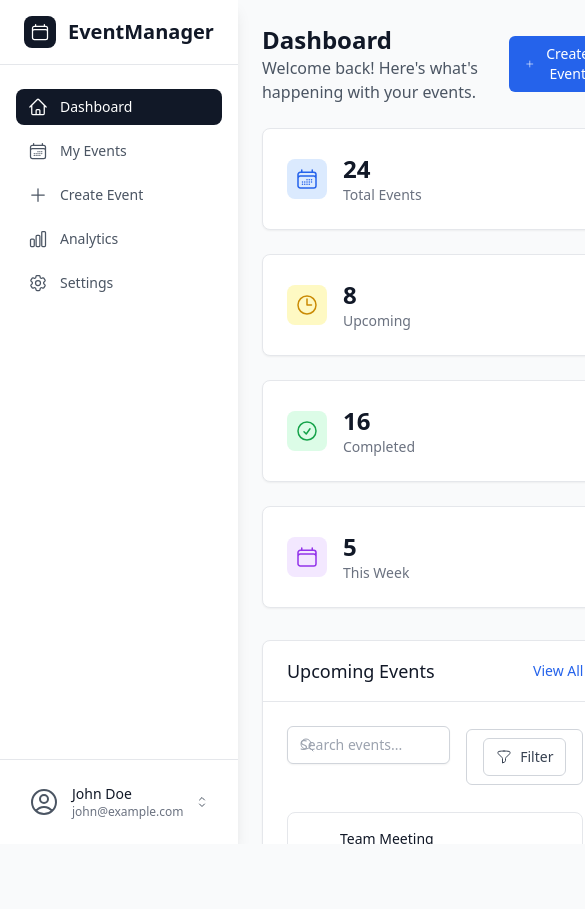
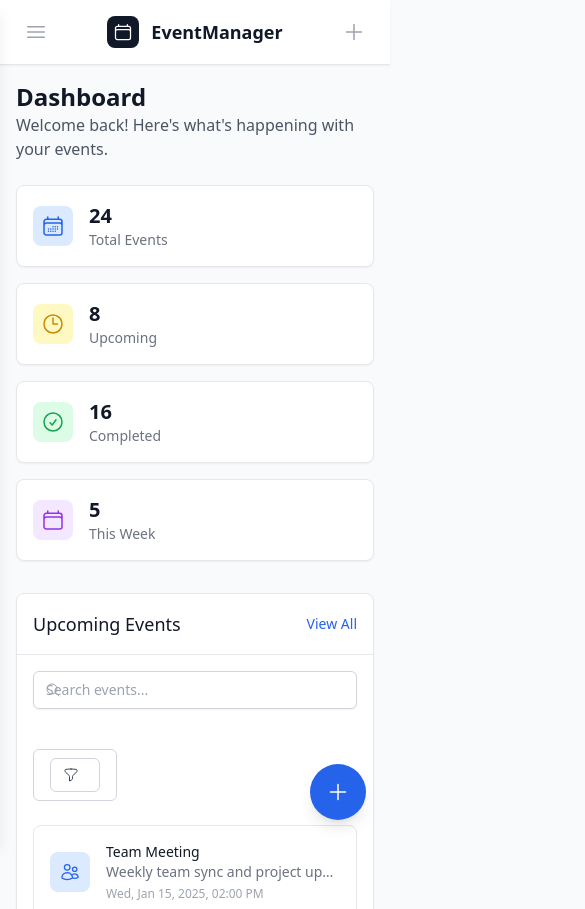
Before and after one commit to qlaxd/event-manager, a Vue app in the folder frontend/: page /dashboard in a window 390 px wide. Shown: the top 909 px of the page, 585 px wide, since content can reach past the window. Before the commit the page ends 844 px from the top, so only its background shows below. Built offline with nearby package versions, Linux system fonts and the light colour scheme; the HTML template or start-up script is replaced by a standard one.

Commit message:
making the components more responsive on mobile

```diff
--- a/frontend/src/components/ui/Sidebar.vue
+++ b/frontend/src/components/ui/Sidebar.vue
@@ -1,17 +1,42 @@
 <template>
-  <aside class="w-64 bg-white shadow-lg flex flex-col">
+  <!-- Mobile Sidebar Overlay -->
+  <div
+    v-if="isOpen && isMobile"
+    class="fixed inset-0 z-40 lg:hidden"
+    @click="$emit('close')"
+  >
+    <div class="fixed inset-0 bg-gray-600 bg-opacity-75"></div>
+  </div>
+
+  <!-- Sidebar -->
+  <aside
+    :class="[
+      'bg-white shadow-lg flex flex-col transition-transform duration-300 ease-in-out',
+      'fixed inset-y-0 left-0 z-50 w-64 lg:static lg:inset-0 lg:translate-x-0',
+      isOpen || !isMobile ? 'translate-x-0' : '-translate-x-full'
+    ]"
+  >
     <!-- Logo/Brand -->
     <div class="px-6 py-4 border-b border-gray-200">
-      <div class="flex items-center">
-        <div class="flex items-center justify-center w-8 h-8 bg-gray-900 text-white rounded-lg">
-          <CalendarIcon class="w-5 h-5" />
+      <div class="flex items-center justify-between">
+        <div class="flex items-center">
+          <div class="flex items-center justify-center w-8 h-8 bg-gray-900 text-white rounded-lg">
+            <CalendarIcon class="w-5 h-5" />
+          </div>
+          <h1 class="ml-3 text-xl font-bold text-gray-900">EventManager</h1>
         </div>
-        <h1 class="ml-3 text-xl font-bold text-gray-900">EventManager</h1>
+        <!-- Close button for mobile -->
+        <button
+          @click="$emit('close')"
+          class="lg:hidden p-2 rounded-md text-gray-400 hover:text-gray-600 hover:bg-gray-100"
+        >
+          <XMarkIcon class="w-5 h-5" />
+        </button>
       </div>
     </div>
 
     <!-- Navigation Menu -->
-    <nav class="flex-1 px-4 py-6 space-y-2">
+    <nav class="flex-1 px-4 py-6 space-y-2 overflow-y-auto">
       <RouterLink
         v-for="item in navigationItems"
         :key="item.name"
@@ -22,9 +47,10 @@
             ? 'bg-gray-900 text-white'
             : 'text-gray-600 hover:bg-gray-100 hover:text-gray-900'
         ]"
+        @click="handleNavClick"
       >
-        <component :is="item.icon" class="w-5 h-5 mr-3" />
-        {{ item.name }}
+        <component :is="item.icon" class="w-5 h-5 mr-3 flex-shrink-0" />
+        <span class="truncate">{{ item.name }}</span>
       </RouterLink>
     </nav>
 
@@ -32,12 +58,12 @@
     <div class="px-4 py-4 border-t border-gray-200">
       <Menu as="div" class="relative">
         <MenuButton class="flex items-center w-full px-3 py-2 text-sm text-gray-600 rounded-lg hover:bg-gray-100">
-          <UserCircleIcon class="w-8 h-8 mr-3" />
-          <div class="text-left">
-            <p class="text-sm font-medium text-gray-900">{{ user?.full_name || 'User' }}</p>
-            <p class="text-xs text-gray-500">{{ user?.email || 'user@example.com' }}</p>
+          <UserCircleIcon class="w-8 h-8 mr-3 flex-shrink-0" />
+          <div class="text-left min-w-0 flex-1">
+            <p class="text-sm font-medium text-gray-900 truncate">{{ user?.full_name || 'User' }}</p>
+            <p class="text-xs text-gray-500 truncate">{{ user?.email || 'user@example.com' }}</p>
           </div>
-          <ChevronUpDownIcon class="w-4 h-4 ml-auto" />
+          <ChevronUpDownIcon class="w-4 h-4 ml-2 flex-shrink-0" />
         </MenuButton>
         <transition
           enter-active-class="transition duration-100 ease-out"
@@ -55,6 +81,7 @@
                   active ? 'bg-gray-100' : '',
                   'flex items-center px-3 py-2 text-sm text-gray-700'
                 ]"
+                @click="handleNavClick"
               >
                 <UserIcon class="w-4 h-4 mr-2" />
                 Profile
@@ -62,7 +89,7 @@
             </MenuItem>
             <MenuItem v-slot="{ active }">
               <button
-                @click="$emit('logout')"
+                @click="handleLogout"
                 :class="[
                   active ? 'bg-gray-100' : '',
                   'flex items-center w-full px-3 py-2 text-sm text-gray-700'
@@ -80,7 +107,7 @@
 </template>
 
 <script setup lang="ts">
-import { computed } from 'vue'
+import { computed, onMounted, onUnmounted, ref } from 'vue'
 import { useRoute } from 'vue-router'
 import { Menu, MenuButton, MenuItems, MenuItem } from '@headlessui/vue'
 import {
@@ -93,7 +120,8 @@ import {
   UserCircleIcon,
   UserIcon,
   ArrowRightOnRectangleIcon,
-  ChevronUpDownIcon
+  ChevronUpDownIcon,
+  XMarkIcon
 } from '@heroicons/vue/24/outline'
 import { RouterLink } from 'vue-router'
 
@@ -111,10 +139,12 @@ interface NavigationItem {
 interface Props {
   user?: User | null
   navigationItems?: NavigationItem[]
+  isOpen?: boolean
 }
 
 const props = withDefaults(defineProps<Props>(), {
   user: null,
+  isOpen: false,
   navigationItems: () => [
     {
       name: 'Dashboard',
@@ -146,11 +176,39 @@ const props = withDefaults(defineProps<Props>(), {
 
 const emit = defineEmits<{
   logout: []
+  close: []
 }>()
 
 const route = useRoute()
+const isMobile = ref(false)
 
 const isActiveRoute = (path: string) => {
   return route.path === path
 }
+
+const handleNavClick = () => {
+  if (isMobile.value) {
+    emit('close')
+  }
+}
+
+const handleLogout = () => {
+  emit('logout')
+  if (isMobile.value) {
+    emit('close')
+  }
+}
+
+const checkMobile = () => {
+  isMobile.value = window.innerWidth < 1024 // lg breakpoint
+}
+
+onMounted(() => {
+  checkMobile()
+  window.addEventListener('resize', checkMobile)
+})
+
+onUnmounted(() => {
+  window.removeEventListener('resize', checkMobile)
+})
 </script>
--- a/frontend/src/views/DashboardView.vue
+++ b/frontend/src/views/DashboardView.vue
@@ -1,25 +1,55 @@
 <template>
   <div class="min-h-screen bg-gray-50">
+    <!-- Mobile Header -->
+    <header class="lg:hidden bg-white shadow-sm border-b border-gray-200 sticky top-0 z-30">
+      <div class="flex items-center justify-between px-4 py-3">
+        <button
+          @click="sidebarOpen = true"
+          class="p-2 rounded-md text-gray-400 hover:text-gray-600 hover:bg-gray-100"
+        >
+          <Bars3Icon class="w-6 h-6" />
+        </button>
+        <div class="flex items-center">
+          <div class="flex items-center justify-center w-8 h-8 bg-gray-900 text-white rounded-lg">
+            <CalendarIcon class="w-5 h-5" />
+          </div>
+          <h1 class="ml-3 text-lg font-bold text-gray-900">EventManager</h1>
+        </div>
+        <button
+          @click="showCreateEventModal = true"
+          class="p-2 rounded-md text-gray-400 hover:text-gray-600 hover:bg-gray-100"
+        >
+          <PlusIcon class="w-6 h-6" />
+        </button>
+      </div>
+    </header>
+
     <!-- Main Layout Container -->
-    <div class="flex h-screen">
+    <div class="flex h-screen lg:h-screen">
       <!-- Left Sidebar -->
       <Sidebar
         :user="currentUser"
+        :is-open="sidebarOpen"
         @logout="handleLogout"
+        @close="sidebarOpen = false"
       />
 
       <!-- Main Content -->
-      <main class="flex-1 flex">
+      <main class="flex-1 flex flex-col lg:flex-row w-full">
         <!-- Dashboard Content -->
-        <div class="flex-1 p-6 overflow-y-auto">
+        <div class="flex-1 p-4 sm:p-6 overflow-y-auto">
           <!-- Header -->
           <div class="mb-6">
-            <div class="flex items-center justify-between">
+            <div class="flex flex-col sm:flex-row sm:items-center sm:justify-between gap-4">
               <div>
                 <h1 class="text-2xl font-bold text-gray-900">Dashboard</h1>
                 <p class="text-gray-600">Welcome back! Here's what's happening with your events.</p>
               </div>
-              <Button variant="primary" @click="showCreateEventModal = true">
+              <Button
+                variant="primary"
+                @click="showCreateEventModal = true"
+                class="hidden lg:flex"
+              >
                 <PlusIcon class="w-4 h-4 mr-2" />
                 Create Event
               </Button>
@@ -27,50 +57,50 @@
           </div>
 
           <!-- Stats Cards -->
-          <div class="grid grid-cols-1 md:grid-cols-2 lg:grid-cols-4 gap-6 mb-8">
-            <div class="bg-white rounded-lg p-6 shadow-sm border border-gray-200">
+          <div class="grid grid-cols-1 sm:grid-cols-2 lg:grid-cols-4 gap-4 sm:gap-6 mb-8">
+            <div class="bg-white rounded-lg p-4 sm:p-6 shadow-sm border border-gray-200">
               <div class="flex items-center">
                 <div class="p-2 bg-blue-100 rounded-lg">
                   <CalendarDaysIcon class="w-6 h-6 text-blue-600" />
                 </div>
                 <div class="ml-4">
-                  <p class="text-2xl font-bold text-gray-900">24</p>
+                  <p class="text-xl sm:text-2xl font-bold text-gray-900">24</p>
                   <p class="text-sm text-gray-500">Total Events</p>
                 </div>
               </div>
             </div>
 
-            <div class="bg-white rounded-lg p-6 shadow-sm border border-gray-200">
+            <div class="bg-white rounded-lg p-4 sm:p-6 shadow-sm border border-gray-200">
               <div class="flex items-center">
                 <div class="p-2 bg-yellow-100 rounded-lg">
                   <ClockIcon class="w-6 h-6 text-yellow-600" />
                 </div>
                 <div class="ml-4">
-                  <p class="text-2xl font-bold text-gray-900">8</p>
+                  <p class="text-xl sm:text-2xl font-bold text-gray-900">8</p>
                   <p class="text-sm text-gray-500">Upcoming</p>
                 </div>
               </div>
             </div>
 
-            <div class="bg-white rounded-lg p-6 shadow-sm border border-gray-200">
+            <div class="bg-white rounded-lg p-4 sm:p-6 shadow-sm border border-gray-200">
               <div class="flex items-center">
                 <div class="p-2 bg-green-100 rounded-lg">
                   <CheckCircleIcon class="w-6 h-6 text-green-600" />
                 </div>
                 <div class="ml-4">
-                  <p class="text-2xl font-bold text-gray-900">16</p>
+                  <p class="text-xl sm:text-2xl font-bold text-gray-900">16</p>
                   <p class="text-sm text-gray-500">Completed</p>
                 </div>
               </div>
             </div>
 
-            <div class="bg-white rounded-lg p-6 shadow-sm border border-gray-200">
+            <div class="bg-white rounded-lg p-4 sm:p-6 shadow-sm border border-gray-200">
               <div class="flex items-center">
                 <div class="p-2 bg-purple-100 rounded-lg">
                   <CalendarIcon class="w-6 h-6 text-purple-600" />
                 </div>
                 <div class="ml-4">
-                  <p class="text-2xl font-bold text-gray-900">5</p>
+                  <p class="text-xl sm:text-2xl font-bold text-gray-900">5</p>
                   <p class="text-sm text-gray-500">This Week</p>
                 </div>
               </div>
@@ -79,17 +109,17 @@
 
           <!-- Recent Events Section -->
           <div class="bg-white rounded-lg shadow-sm border border-gray-200">
-            <div class="px-6 py-4 border-b border-gray-200">
+            <div class="px-4 sm:px-6 py-4 border-b border-gray-200">
               <div class="flex items-center justify-between">
                 <h2 class="text-lg font-medium text-gray-900">Upcoming Events</h2>
                 <button class="text-sm text-blue-600 hover:text-blue-800">View All</button>
               </div>
             </div>
 
-            <div class="p-6">
+            <div class="p-4 sm:p-6">
               <!-- Search and Filter Bar -->
-              <div class="flex items-center justify-between mb-6">
-                <div class="flex-1 max-w-lg">
+              <div class="flex flex-col sm:flex-row sm:items-center sm:justify-between gap-4 mb-6">
+                <div class="flex-1 max-w-full sm:max-w-lg">
                   <Input
                     v-model="searchQuery"
                     placeholder="Search events..."
@@ -100,12 +130,12 @@
                     </template>
                   </Input>
                 </div>
-                <div class="flex items-center space-x-3 ml-4">
+                <div class="flex items-center space-x-3">
                   <Dropdown>
                     <template #trigger>
-                      <Button variant="outline" size="sm">
+                      <Button variant="outline" size="sm" class="flex-shrink-0">
                         <FunnelIcon class="w-4 h-4 mr-2" />
-                        Filter
+                        <span class="hidden sm:inline">Filter</span>
                       </Button>
                     </template>
                     <DropdownItem>All Events</DropdownItem>
@@ -121,20 +151,20 @@
                 <div
                   v-for="event in filteredEvents"
                   :key="event.id"
-                  class="flex items-center justify-between p-4 border border-gray-200 rounded-lg hover:bg-gray-50"
+                  class="flex flex-col sm:flex-row sm:items-center sm:justify-between p-4 border border-gray-200 rounded-lg hover:bg-gray-50 gap-4"
                 >
-                  <div class="flex items-center">
-                    <div class="flex items-center justify-center w-10 h-10 rounded-lg mr-4"
+                  <div class="flex items-center flex-1 min-w-0">
+                    <div class="flex items-center justify-center w-10 h-10 rounded-lg mr-4 flex-shrink-0"
                          :class="getEventIconBg(event.type)">
                       <component :is="getEventIcon(event.type)" class="w-5 h-5" :class="getEventIconColor(event.type)" />
                     </div>
-                    <div>
-                      <h3 class="text-sm font-medium text-gray-900">{{ event.title }}</h3>
-                      <p class="text-sm text-gray-500">{{ event.description }}</p>
+                    <div class="min-w-0 flex-1">
+                      <h3 class="text-sm font-medium text-gray-900 truncate">{{ event.title }}</h3>
+                      <p class="text-sm text-gray-500 truncate">{{ event.description }}</p>
                       <p class="text-xs text-gray-400 mt-1">{{ formatDate(event.occurrence) }}</p>
                     </div>
                   </div>
-                  <div class="flex items-center space-x-2">
+                  <div class="flex items-center justify-between sm:justify-end space-x-2 flex-shrink-0">
                     <span
                       class="inline-flex items-center px-2.5 py-0.5 rounded-full text-xs font-medium"
                       :class="getStatusBadge(event.status)"
@@ -202,7 +232,7 @@
         </div>
 
         <!-- Right Sidebar -->
-        <aside class="w-80 bg-white shadow-lg p-6 overflow-y-auto">
+        <aside class="hidden xl:block w-80 bg-white shadow-lg p-6 overflow-y-auto">
           <!-- Quick Actions -->
           <div class="mb-8">
             <h3 class="text-lg font-medium text-gray-900 mb-4">Quick Actions</h3>
@@ -246,13 +276,14 @@
                     size="sm"
                     class="mb-3"
                   />
-                  <div class="flex space-x-2">
-                    <Button variant="primary" size="xs">
+                  <div class="flex flex-col sm:flex-row gap-2">
+                    <Button variant="primary" size="xs" class="flex-1">
                       Send
                     </Button>
-                    <Button variant="outline" size="xs">
+                    <Button variant="outline" size="xs" class="flex-1">
                       <PhoneIcon class="w-3 h-3 mr-1" />
-                      Call Support
+                      <span class="hidden sm:inline">Call Support</span>
+                      <span class="sm:hidden">Call</span>
                     </Button>
                   </div>
                 </div>
@@ -299,11 +330,63 @@
         </div>
       </template>
     </Modal>
+
+    <!-- Mobile Quick Actions FAB -->
+    <div class="xl:hidden fixed bottom-6 right-6 z-40">
+      <div class="relative">
+        <button
+          @click="showQuickActions = !showQuickActions"
+          :class="[
+            'w-14 h-14 bg-blue-600 hover:bg-blue-700 text-white rounded-full shadow-lg',
+            'flex items-center justify-center transition-all duration-200',
+            'focus:outline-none focus:ring-2 focus:ring-blue-500 focus:ring-offset-2'
+          ]"
+        >
+          <PlusIcon v-if="!showQuickActions" class="w-6 h-6" />
+          <XMarkIcon v-else class="w-6 h-6" />
+        </button>
+
+        <!-- Quick Actions Menu -->
+        <transition
+          enter-active-class="transition duration-200 ease-out"
+          enter-from-class="transform scale-95 opacity-0"
+          enter-to-class="transform scale-100 opacity-100"
+          leave-active-class="transition duration-150 ease-in"
+          leave-from-class="transform scale-100 opacity-100"
+          leave-to-class="transform scale-95 opacity-0"
+        >
+          <div
+            v-if="showQuickActions"
+            class="absolute bottom-16 right-0 w-48 bg-white rounded-lg shadow-lg ring-1 ring-black ring-opacity-5 py-2"
+          >
+            <button
+              @click="handleCreateEvent"
+              class="flex items-center w-full px-4 py-3 text-sm text-gray-700 hover:bg-gray-100"
+            >
+              <PlusIcon class="w-4 h-4 mr-3 text-gray-400" />
+              Create Event
+            </button>
+            <button
+              class="flex items-center w-full px-4 py-3 text-sm text-gray-700 hover:bg-gray-100"
+            >
+              <CalendarIcon class="w-4 h-4 mr-3 text-gray-400" />
+              View Calendar
+            </button>
+            <button
+              class="flex items-center w-full px-4 py-3 text-sm text-gray-700 hover:bg-gray-100"
+            >
+              <ArrowDownTrayIcon class="w-4 h-4 mr-3 text-gray-400" />
+              Export Events
+            </button>
+          </div>
+        </transition>
+      </div>
+    </div>
   </div>
 </template>
 
 <script setup lang="ts">
-import { ref, computed, onMounted } from 'vue'
+import { ref, computed, onMounted, onUnmounted } from 'vue'
 import { useRouter } from 'vue-router'
 import { Menu, MenuButton, MenuItems, MenuItem } from '@headlessui/vue'
 import {
@@ -323,6 +406,8 @@ import {
   ChartBarIcon,
   CalendarDaysIcon,
   PlusIcon,
+  Bars3Icon,
+  XMarkIcon,
 } from '@heroicons/vue/24/outline'
 
 import Button from '@/components/ui/Button.vue'
@@ -339,6 +424,8 @@ const router = useRouter()
 // Reactive data
 const searchQuery = ref('')
 const helpQuery = ref('')
+const sidebarOpen = ref(false)
+const showQuickActions = ref(false)
 
 // Current user data (could come from a store like useAuthStore)
 const currentUser = ref({
@@ -454,6 +541,11 @@ const createEvent = () => {
   }
 }
 
+const handleCreateEvent = () => {
+  showCreateEventModal.value = true
+  showQuickActions.value = false
+}
+
 const editEvent = (event: any) => {
   console.log('Edit event:', event)
   // Implementation for edit functionality
@@ -487,6 +579,20 @@ const handleLogout = () => {
 
 onMounted(() => {
   // Initialize component
+
+  // Close quick actions when clicking outside
+  const handleClickOutside = (event: Event) => {
+    const target = event.target as Element
+    if (!target.closest('.fixed.bottom-6.right-6')) {
+      showQuickActions.value = false
+    }
+  }
+
+  document.addEventListener('click', handleClickOutside)
+
+  onUnmounted(() => {
+    document.removeEventListener('click', handleClickOutside)
+  })
 })
 </script>
 
--- a/frontend/src/views/SettingsView.vue
+++ b/frontend/src/views/SettingsView.vue
@@ -1,15 +1,36 @@
 <template>
   <div class="min-h-screen bg-gray-50">
+    <!-- Mobile Header -->
+    <header class="lg:hidden bg-white shadow-sm border-b border-gray-200 sticky top-0 z-30">
+      <div class="flex items-center justify-between px-4 py-3">
+        <button
+          @click="sidebarOpen = true"
+          class="p-2 rounded-md text-gray-400 hover:text-gray-600 hover:bg-gray-100"
+        >
+          <Bars3Icon class="w-6 h-6" />
+        </button>
+        <div class="flex items-center">
+          <div class="flex items-center justify-center w-8 h-8 bg-gray-900 text-white rounded-lg">
+            <CalendarIcon class="w-5 h-5" />
+          </div>
+          <h1 class="ml-3 text-lg font-bold text-gray-900">EventManager</h1>
+        </div>
+        <div class="w-10"></div> <!-- Spacer for balance -->
+      </div>
+    </header>
+
     <!-- Main Layout Container -->
-    <div class="flex h-screen">
+    <div class="flex h-screen lg:h-screen">
       <!-- Left Sidebar -->
       <Sidebar
         :user="user"
+        :is-open="sidebarOpen"
         @logout="handleLogout"
+        @close="sidebarOpen = false"
       />
 
       <!-- Main Content -->
-      <div class="flex-1 overflow-y-auto">
+      <div class="flex-1 overflow-y-auto w-full">
         <div class="max-w-7xl mx-auto py-6 sm:px-6 lg:px-8">
       <div class="px-4 py-6 sm:px-0">
         <!-- Page Header -->
@@ -304,12 +325,14 @@ import { useAuthStore } from '@/stores/auth'
 import userService from '@/services/user'
 import authService from '@/services/auth'
 import { Button, Input, Modal, Dropdown, DropdownItem, Alert, Sidebar } from '@/components/ui'
+import { CalendarIcon, Bars3Icon } from '@heroicons/vue/24/outline'
 
 const router = useRouter()
 const authStore = useAuthStore()
 
 // Reactive data
 const { user } = authStore
+const sidebarOpen = ref(false)
 
 // Profile form
 const profileForm = reactive({
```
